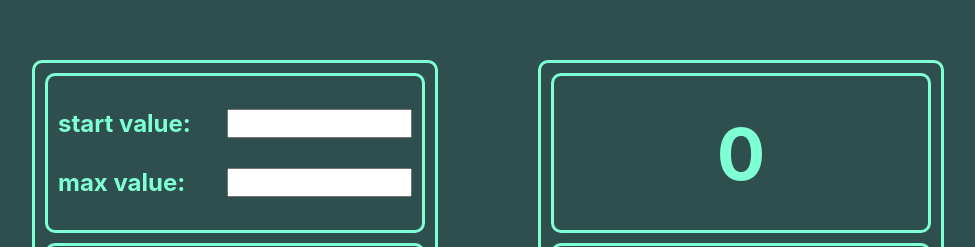
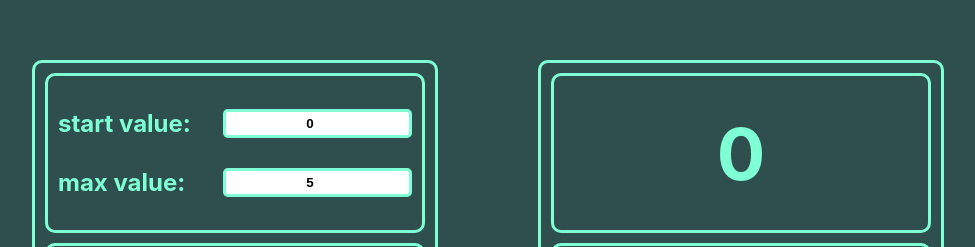
Before and after one commit to Kas-Telo/counter, a React (Create React App) app: page / in a window 1280 px wide. Shown: the part 197-444 px from the top of the page, without its empty margins (152-1127 px from the left). Built offline with nearby package versions, Linux system fonts and the light colour scheme.

Commit message:
Added BLL in settings and connected with Counter Box

```diff
--- a/src/App.tsx
+++ b/src/App.tsx
@@ -1,33 +1,61 @@
-import React, {useState} from 'react';
+import React, {useEffect, useState} from 'react';
 import './App.css';
 import {CounterBox} from "./components/CounterBox/CounterBox";
 import {SettingsBox} from "./components/Settings/SettingsBox";
 
 function App() {
-    let [counter, setCounter] = useState<number>(0);
+    const [startValue, setStartValue] = useState<number>(0)
+    const [maxValue, setMaxValue] = useState<number>(5)
+    const [counter, setCounter] = useState<number | string>(startValue);
+    const [incorrectValue, setIncorrectValue] = useState(false)
 
-    const incrementCounter = () => {
-        const incrementedCounter = counter + 1;
-        (incrementedCounter < 6 && setCounter(incrementedCounter))
+
+
+    useEffect(() => {
+        localStorage.setItem('startValue', JSON.stringify(startValue))
+    }, [startValue])
+
+    useEffect(() => {
+        localStorage.setItem('maxValue', JSON.stringify(maxValue))
+    }, [maxValue])
+
+    function saveValuesSettings(startValue: number, maxValue: number) {
+        setStartValue(startValue);
+        setMaxValue(maxValue);
+        setCounter(startValue)
     }
 
+    function incrementCounter() {
+        if (typeof (counter) !== 'string') {
+            const incrementedCounter = counter + 1;
+            (startValue < maxValue && setCounter(incrementedCounter))
+        }
+    }
 
-    const resetCounter = () => {
-        let resetCounter = 0
-        setCounter(resetCounter);
+    function resetCounter() {
+        setCounter(startValue);
     }
 
 
     return (
         <div className={"app-wrapper"}>
             <div className={'settings-wrapper'}>
-                <SettingsBox/>
-                </div>
+                <SettingsBox
+                    startValue={startValue}
+                    maxValue={maxValue}
+                    saveValuesSettings={saveValuesSettings}
+                    setCounter={setCounter}
+                    setIncorrectValue={setIncorrectValue}
+                />
+            </div>
             <div className={'counter-wrapper'}>
                 <CounterBox
+                    startValue={startValue}
+                    maxValue={maxValue}
                     counter={counter}
                     incrementCounter={incrementCounter}
                     resetCounter={resetCounter}
+                    setIncorrectValue={incorrectValue}
                 />
             </div>
         </div>
--- a/src/components/CounterButtonsBar/ButtonsBar.module.css
+++ b/src/components/CounterButtonsBar/ButtonsBar.module.css
@@ -8,16 +8,3 @@
     height: 90px;
     box-sizing: border-box;
 }
-
-.btnDisplay button{
-    background-color: aquamarine;
-    border-radius: 15px;
-    font-size: x-large;
-    font-weight: bold;
-    width: 110px;
-    height: 40px;
-}
-
-.btnDisplay button:disabled {
-    background-color: darkgrey;
-}
--- a/src/components/CounterDisplay/CounterDisplay.module.css
+++ b/src/components/CounterDisplay/CounterDisplay.module.css
@@ -16,26 +16,6 @@
     color: red;
 }
 
-.settingsDisplay {
-    display:flex;
-    flex-direction: column;
-    justify-content: center;
-    height: 160px;
-    border: aquamarine solid 3px;
-    border-radius: 10px;
-    box-sizing: border-box;
+.textSpan {
+    font-size: 28px;
 }
-.inputForm1 {
-    display: flex;
-    justify-content: space-between;
-    margin: 0 10px 15px 10px;
-    font-size: x-large;
-    font-weight: bold;
-}
-.inputForm2 {
-    display: flex;
-    justify-content: space-between;
-    margin: 15px 10px 0 10px;
-    font-size: x-large;
-    font-weight: bold;
-}
--- a/src/components/CounterDisplay/CounterDisplay.tsx
+++ b/src/components/CounterDisplay/CounterDisplay.tsx
@@ -2,11 +2,20 @@ import React from 'react';
 import s from './CounterDisplay.module.css'
 
 type CounterDisplayPropsType = {
-    counter: number;
+    counter: number | string;
+    maxValue: number;
+    incorrectValue: boolean
 }
 
 export const CounterDisplay = (props: CounterDisplayPropsType) => {
-    let spanClassName = `${s.spanDisplay} ${props.counter === 5 ? s.errorColor : ''}`
+    let spanClassName;
+    if (typeof (props.counter) === 'number') {
+        spanClassName = `${s.spanDisplay} ${props.counter === props.maxValue && s.errorColor}`
+    } else if (props.incorrectValue) {
+        spanClassName = `${s.spanDisplay} ${s.textSpan} ${s.errorColor}`
+    } else {
+        spanClassName = `${s.spanDisplay} ${s.textSpan}`
+    }
     return (
         <div className={s.counterDisplay}>
             <span className={spanClassName}>{props.counter}</span>
--- a/src/components/Settings/SettingsBox.tsx
+++ b/src/components/Settings/SettingsBox.tsx
@@ -1,14 +1,76 @@
-import React from 'react';
+import React, {ChangeEvent, useEffect, useState} from 'react';
 import s from "../CounterBox/CounterBox.module.css";
 import {SettingsDisplay} from "../SettingsDisplay/SettingsDisplay";
 import {SettingsButtonsBar} from "../SettingsButtonsBar/SettingsButtonsBar";
 
- export const SettingsBox = () => {
+type SettingsBoxPropsType = {
+    startValue: number
+    maxValue: number
+    saveValuesSettings: (startValue: number, maxValue: number) => void
+    setCounter: (counter: number | string) => void
+    setIncorrectValue: (error: boolean) => void
+}
+
+export const SettingsBox = (props: SettingsBoxPropsType) => {
+    const [localStartValue, setLocalStartValue] = useState(props.startValue)
+    const [localMaxValue, setLocalMaxValue] = useState(props.maxValue)
+    const [error, setError] = useState(false)
+
+    useEffect(() => {
+        const startValueAsString = localStorage.getItem('startValue')
+        const maxValueAsString = localStorage.getItem('maxValue')
+
+        if (startValueAsString && maxValueAsString) {
+            const startValue = JSON.parse(startValueAsString)
+            const maxValue = JSON.parse(maxValueAsString)
+            setLocalStartValue(startValue);
+            setLocalMaxValue(maxValue);
+            props.saveValuesSettings(startValue, maxValue)
+        }
+    }, [])
+
+
+    const changeError = (startValue: number, maxValue: number) => {
+        if (startValue >= maxValue || startValue < 0 || maxValue < 0) {
+            setError(true)
+            props.setCounter('Incorrect value!')
+            props.setIncorrectValue(true)
+        } else {
+            setError(false)
+            props.setIncorrectValue(false)
+            props.setCounter(`enter values and press 'set'`)
+        }
+    }
+
+    const changeStartValue = (e: ChangeEvent<HTMLInputElement>) => {
+        let startV = Number(e.currentTarget.value)
+        setLocalStartValue(startV);
+        changeError(startV, localMaxValue)
+    }
+
+    const changeMaxValue = (e: ChangeEvent<HTMLInputElement>) => {
+        let maxV = Number(e.currentTarget.value)
+        setLocalMaxValue(maxV);
+        changeError(localStartValue, maxV)
+    }
+
+    const setValuesSettings = () => {
+        if (localMaxValue > localStartValue && localMaxValue > 0 && localStartValue > 0) {
+            props.saveValuesSettings(localStartValue, localMaxValue)
+        }
+    }
+
     return (
         <div className={s.counter}>
             <div className={s.innerCounter}>
-                <SettingsDisplay />
-                <SettingsButtonsBar />
+                <SettingsDisplay
+                    localStartValue={localStartValue}
+                    localMaxValue={localMaxValue}
+                    error={error}
+                    changeStartValue={changeStartValue}
+                    changeMaxValue={changeMaxValue}
+                />
+                <SettingsButtonsBar setValuesSettings={setValuesSettings}/>
             </div>
         </div>
     );
--- a/src/components/SettingsButtonsBar/SettingsButtonsBar.tsx
+++ b/src/components/SettingsButtonsBar/SettingsButtonsBar.tsx
@@ -1,19 +1,20 @@
 import React from 'react';
 import s from "../CounterButtonsBar/ButtonsBar.module.css";
+import {SuperButton} from "../SuperButton/SuperButton";
 
-export const SettingsButtonsBar = () => {
+type SettingsButtonsBarPropsType = {
+    setValuesSettings: () => void
+}
+
+export const SettingsButtonsBar = (props: SettingsButtonsBarPropsType) => {
+
     const setHandler = () => {
-       //code ;
+        props.setValuesSettings()
     }
 
     return (
         <div className={s.btnBarDisplay}>
-            <div className={s.btnDisplay}>
-                <button
-                    onClick={setHandler}>
-                    set
-                </button>
-            </div>
+            <SuperButton onClick={setHandler}>set</SuperButton>
         </div>
     );
 };
--- /dev/null
+++ b/src/components/SettingsDisplay/SettingsDisplay.module.css
@@ -0,0 +1,42 @@
+.settingsDisplay {
+    display: flex;
+    flex-direction: column;
+    justify-content: center;
+    height: 160px;
+    border: aquamarine solid 3px;
+    border-radius: 10px;
+    box-sizing: border-box;
+}
+
+.inputForm1 {
+    display: flex;
+    justify-content: space-between;
+    margin: 0 10px 15px 10px;
+    font-size: x-large;
+    font-weight: bold;
+}
+
+.inputForm2 {
+    display: flex;
+    justify-content: space-between;
+    margin: 15px 10px 0 10px;
+    font-size: x-large;
+    font-weight: bold;
+}
+
+.errorInput {
+    text-align: center;
+    font-weight: bold;
+    border: red solid 2px;
+    border-radius: 5px;
+    background-color: pink;
+    outline: none;
+}
+
+.input {
+    text-align: center;
+    font-weight: bold;
+    border: aquamarine solid 3px;
+    border-radius: 5px;
+    outline: none;
+}
--- a/src/components/SettingsDisplay/SettingsDisplay.tsx
+++ b/src/components/SettingsDisplay/SettingsDisplay.tsx
@@ -1,17 +1,37 @@
-import React from 'react';
-import s from "../CounterDisplay/CounterDisplay.module.css";
+import React, {ChangeEvent} from 'react';
+import s from "./SettingsDisplay.module.css";
 
-export const SettingsDisplay = () => {
+type SettingsDisplayPropsType = {
+    localStartValue: number
+    localMaxValue: number
+    error: boolean
+    changeStartValue: (e: ChangeEvent<HTMLInputElement>) => void
+    changeMaxValue: (e: ChangeEvent<HTMLInputElement>) => void
+}
+
+export const SettingsDisplay = (props: SettingsDisplayPropsType) => {
+    let classNameInput = `${props.error ? s.errorInput : s.input}`
+
     return (
         <div className={s.settingsDisplay}>
+
             <div className={s.inputForm1}>
-                <label >start value:</label>
-                <input type="number"/>
+                <label>start value:</label>
+                <input className={classNameInput}
+                       type="number" value={props.localStartValue}
+                       onChange={props.changeStartValue}
+
+                />
             </div>
+
             <div className={s.inputForm2}>
-                <label >max value:</label>
-                <input type="number"/>
+                <label>max value:</label>
+                <input className={classNameInput}
+                       type="number"
+                       value={props.localMaxValue}
+                       onChange={props.changeMaxValue}/>
             </div>
+
         </div>
     );
 };
--- /dev/null
+++ b/src/components/SuperButton/SuperButton.module.css
@@ -0,0 +1,12 @@
+.superButton {
+    background-color: aquamarine;
+    border-radius: 15px;
+    font-size: x-large;
+    font-weight: bold;
+    width: 110px;
+    height: 40px;
+}
+
+.superButton:disabled {
+    background-color: darkgrey;
+}
--- /dev/null
+++ b/src/components/SuperButton/SuperButton.tsx
@@ -0,0 +1,18 @@
+import React, {ButtonHTMLAttributes, DetailedHTMLProps} from 'react';
+import s from './SuperButton.module.css'
+
+type DefaultButtonPropsType = DetailedHTMLProps<ButtonHTMLAttributes<HTMLButtonElement>, HTMLButtonElement>
+
+export const SuperButton: React.FC<DefaultButtonPropsType> = (
+    {
+        className,
+        ...restProps
+    }
+) => {
+
+    let finalClassName = `${className ? s.className : s.superButton}`
+
+    return (
+        <button className={finalClassName} {...restProps}></button>
+    );
+};
```
Also changed, not shown: src/components/CounterBox/CounterBox.tsx (+11 -5 lines), src/components/CounterButtonsBar/CounterButtonsBar.tsx (+8 -17 lines).
